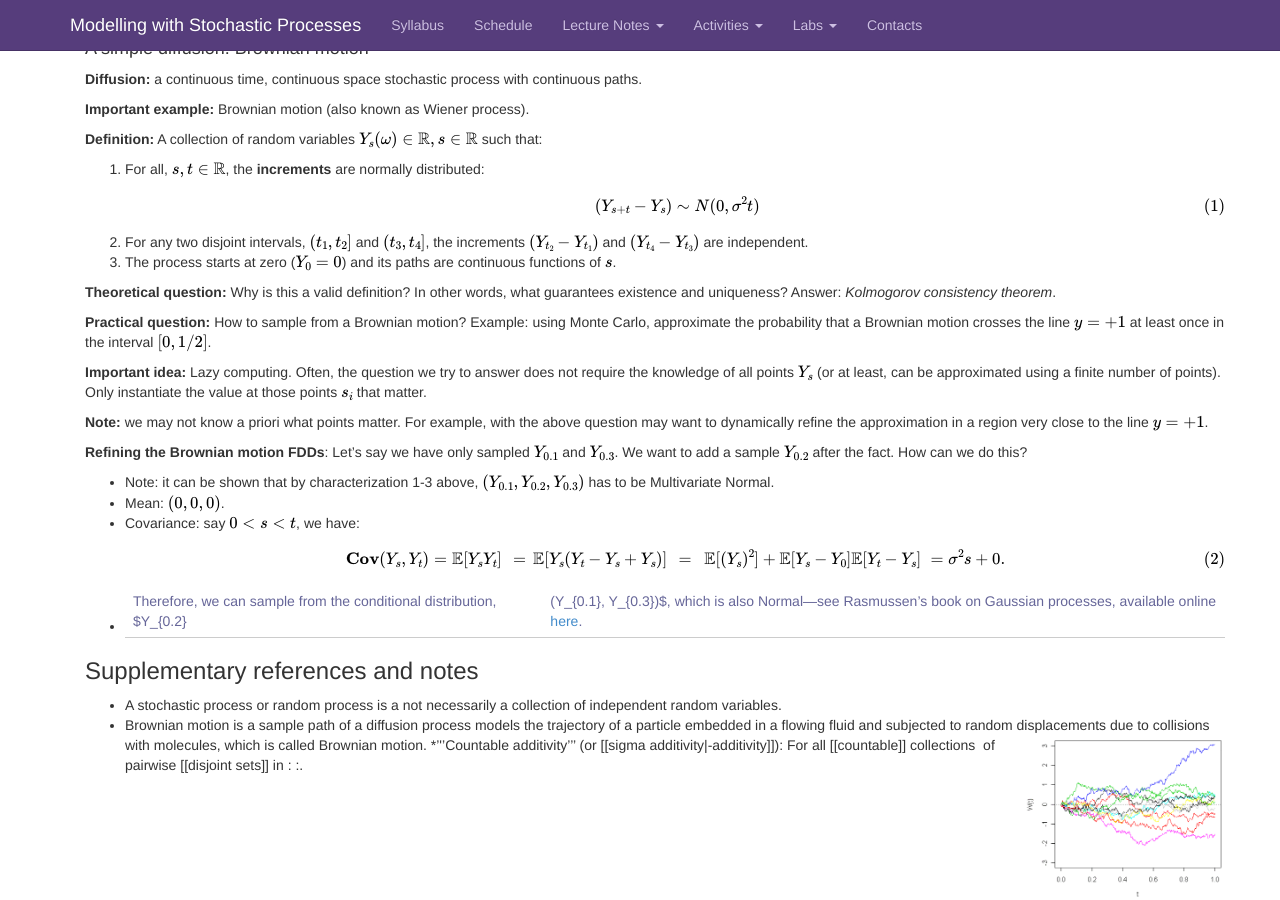
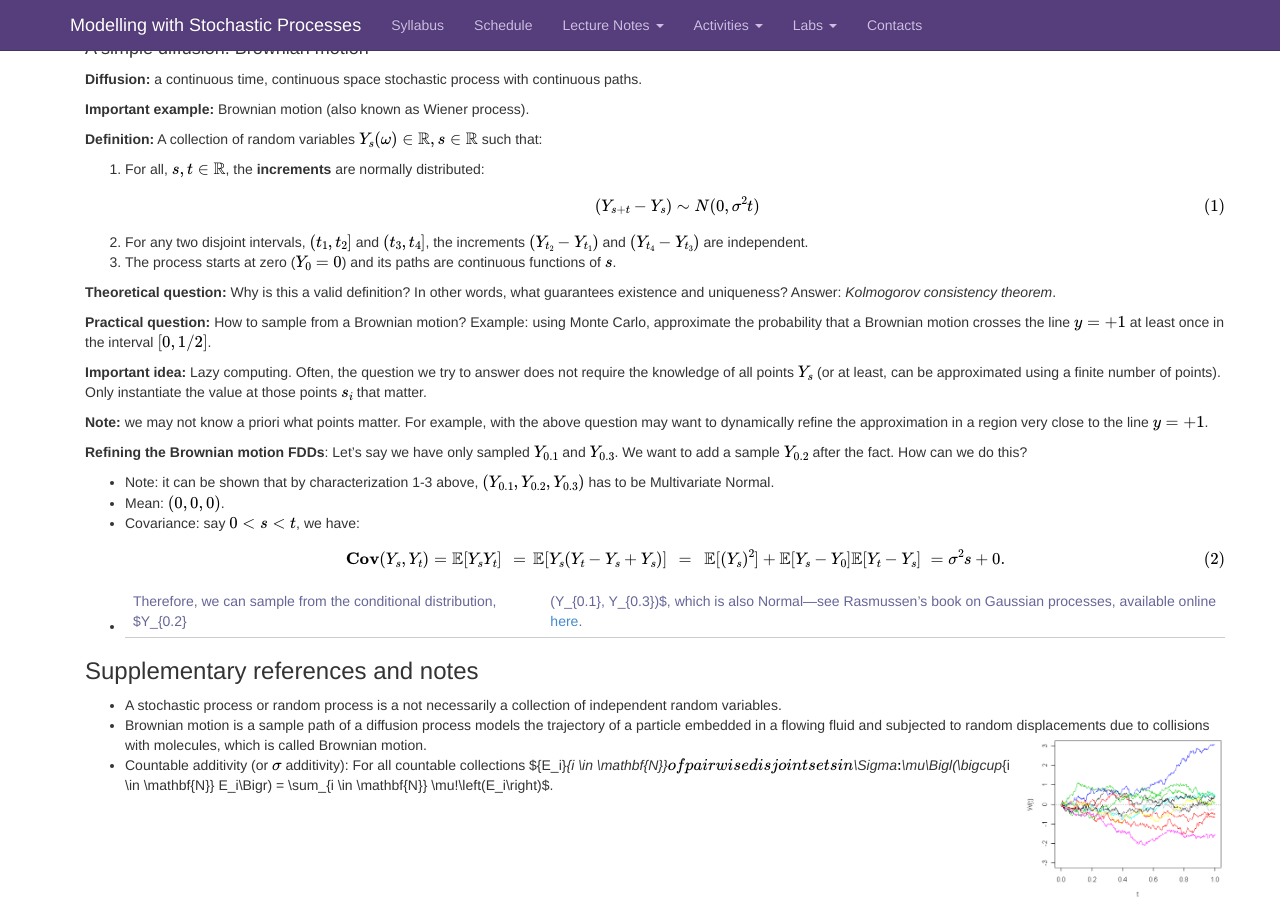
Before and after one commit to snowdj/stochastic_process_notes, a Jekyll site: the page built from _posts/2014-01-02-notes-lecture1.md, in a window 1280 px wide and 900 px high, scrolled down 1529 px. Built offline with Jekyll 4.4.1, drawn with Linux system fonts in a browser that asks for light colours; nearby versions of some CDN libraries; Markdown is read by kramdown in place of the engine named in the settings; formulas are drawn with MathJax 3; comment, search, counter and statistics services are not loaded.

Commit message:
More edittion for nice preview in last section.

```diff
--- a/_posts/2014-01-02-notes-lecture1.md
+++ b/_posts/2014-01-02-notes-lecture1.md
@@ -124,5 +124,4 @@
 ### Supplementary references and notes
 - A stochastic process or random process is a not necessarily a collection of independent random variables.
 - Brownian motion is a sample path of a diffusion process models the trajectory of a particle embedded in a flowing fluid and subjected to random displacements due to collisions with molecules, which is called Brownian motion. <img src="{{ site.url }}/images/brownianmotion.gif" alt="Drawing" style="width: 200px; float: right"/>
-*'''Countable additivity''' (or [[sigma additivity|<math>\sigma</math>-additivity]]): For all [[countable]] collections <math>\left\{E_i\right\}_{i \in \mathbf{N}}</math> of pairwise [[disjoint sets]] in <math>\Sigma</math>:
-:<math>\mu\Bigl(\bigcup_{i \in \mathbf{N}} E_i\Bigr) = \sum_{i \in \mathbf{N}} \mu\!\left(E_i\right)</math>.
+- Countable additivity (or $\sigma$ additivity): For all countable collections $\{E_i\}_{i \in \mathbf{N}}$ of pairwise disjoint sets in $\Sigma$:$\mu\Bigl(\bigcup_{i \in \mathbf{N}} E_i\Bigr) = \sum_{i \in \mathbf{N}} \mu\!\left(E_i\right)$.
```
